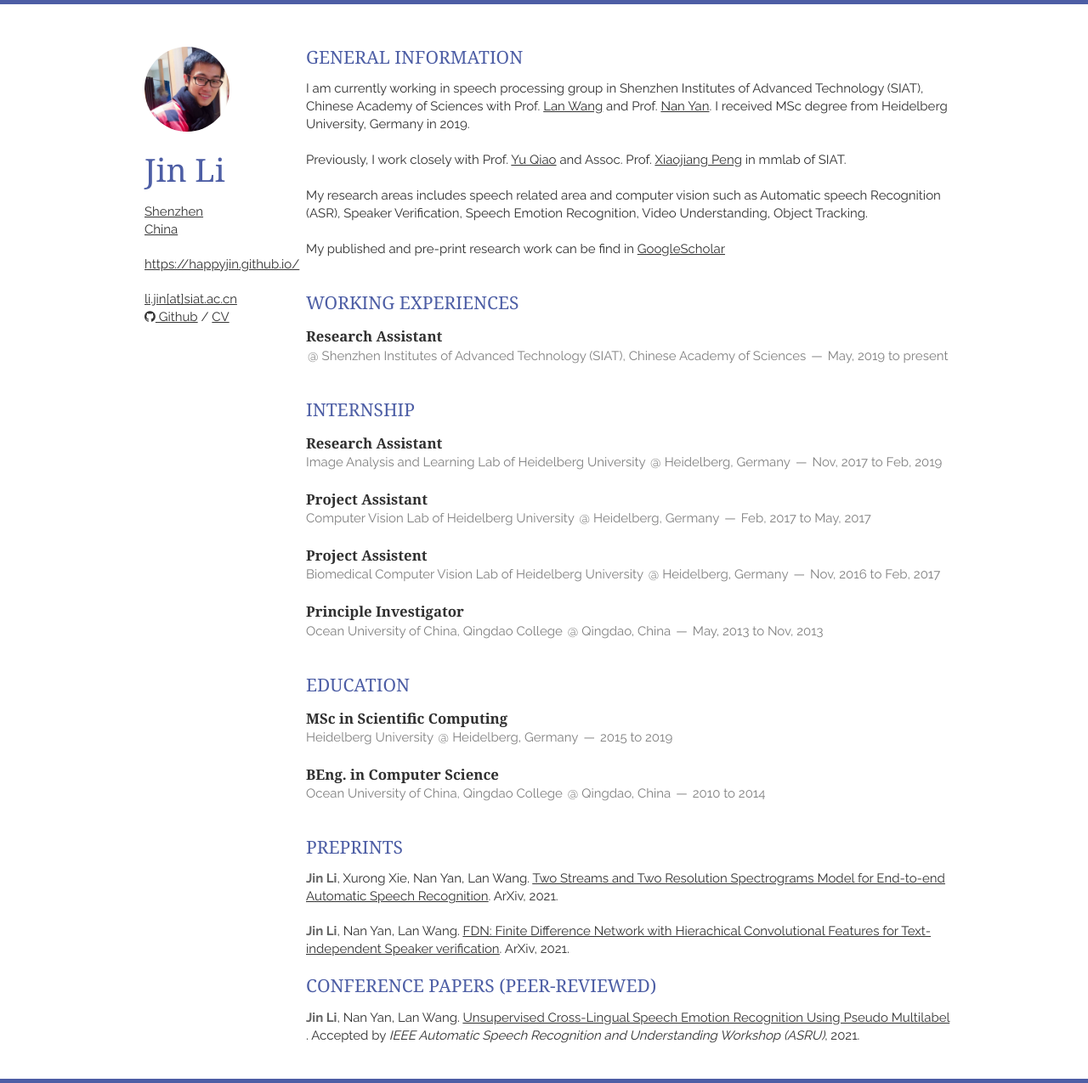
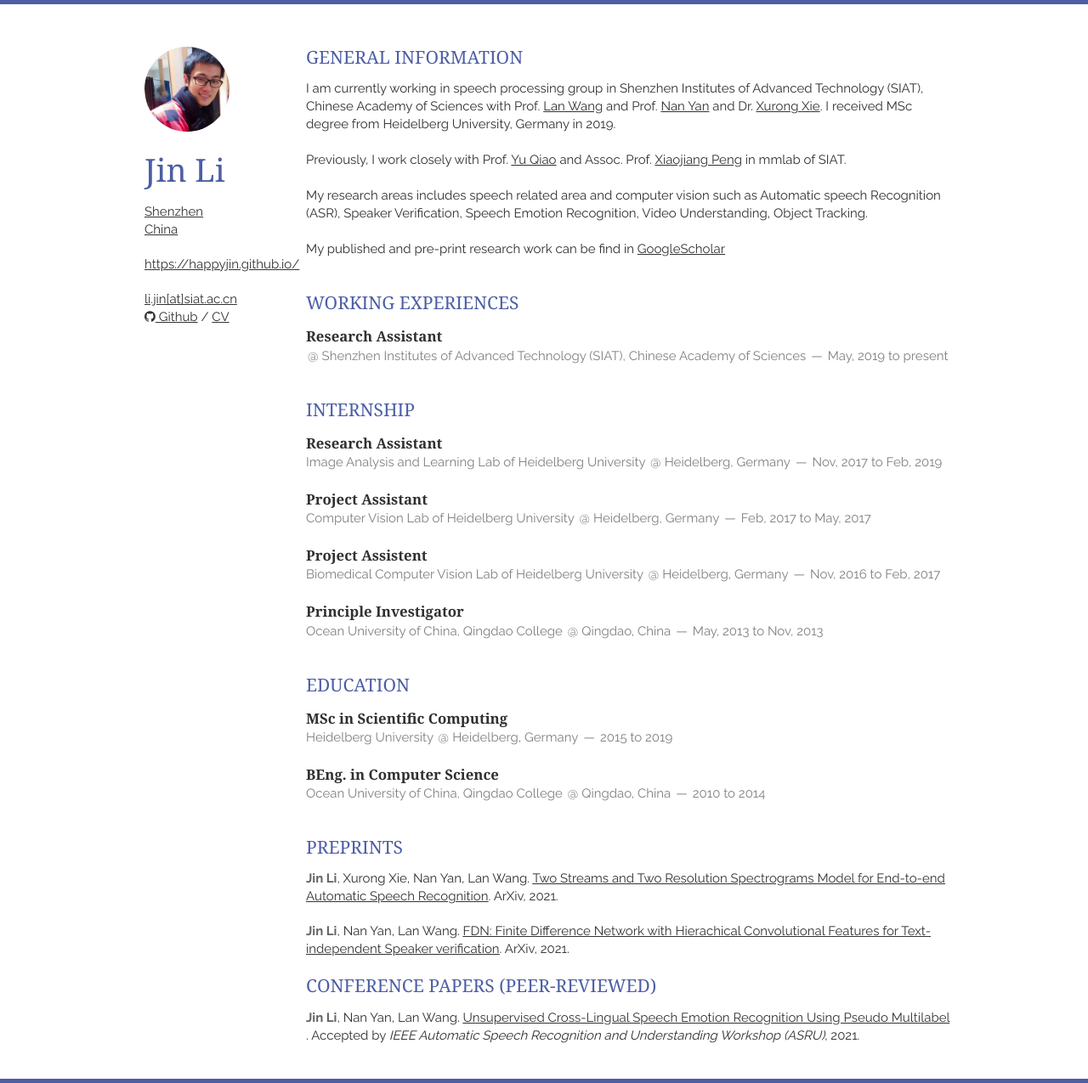
Before and after one commit to happyjin/happyjin.github.io, a Jekyll site: the page built from index.html, in a window 1280 px wide. Shown: the whole page at 85% size. Built offline with Jekyll 4.4.1, drawn with Linux system fonts in a browser that asks for light colours; nearby versions of some CDN libraries; Markdown is read by kramdown in place of the engine named in the settings; the list of posts is cut into pages by our own code.

Commit message:
Update research.html

```diff
--- a/_includes/research.html
+++ b/_includes/research.html
@@ -2,7 +2,7 @@
     <h1>General Information</h1>
     <article>
     <p>
-I am currently working in speech processing group in Shenzhen Institutes of Advanced Technology (SIAT), Chinese Academy of Sciences with Prof. <a href="https://www.researchgate.net/profile/Lan-Wang-58">Lan Wang</a> and Prof. <a href="http://english.siat.cas.cn/SI2017/IAIT2017/RC1/CSI/Researchers1/201707/t20170719_179998.html">Nan Yan</a>. I received MSc degree from Heidelberg University, Germany in 2019.
+I am currently working in speech processing group in Shenzhen Institutes of Advanced Technology (SIAT), Chinese Academy of Sciences with Prof. <a href="https://www.researchgate.net/profile/Lan-Wang-58">Lan Wang</a> and Prof. <a href="http://english.siat.cas.cn/SI2017/IAIT2017/RC1/CSI/Researchers1/201707/t20170719_179998.html">Nan Yan</a> and Dr. <a href="https://scholar.google.com/citations?user=bGD7wa0AAAAJ&hl=en">Xurong Xie</a>. I received MSc degree from Heidelberg University, Germany in 2019.
 <br> <br>
 	    Previously, I work closely with Prof. <a href="https://scholar.google.com/citations?user=gFtI-8QAAAAJ&hl=zh-CN">Yu Qiao</a> and Assoc. Prof. <a href="https://scholar.google.com/citations?hl=zh-CN&user=7oRD67kAAAAJ&view_op=list_works&sortby=pubdate">Xiaojiang Peng</a> in mmlab of SIAT.
 <br> <br>
```
